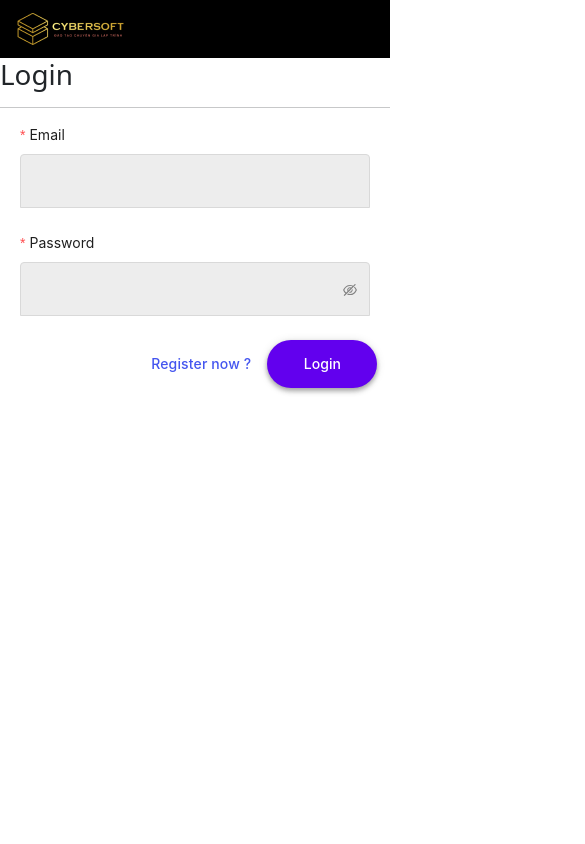
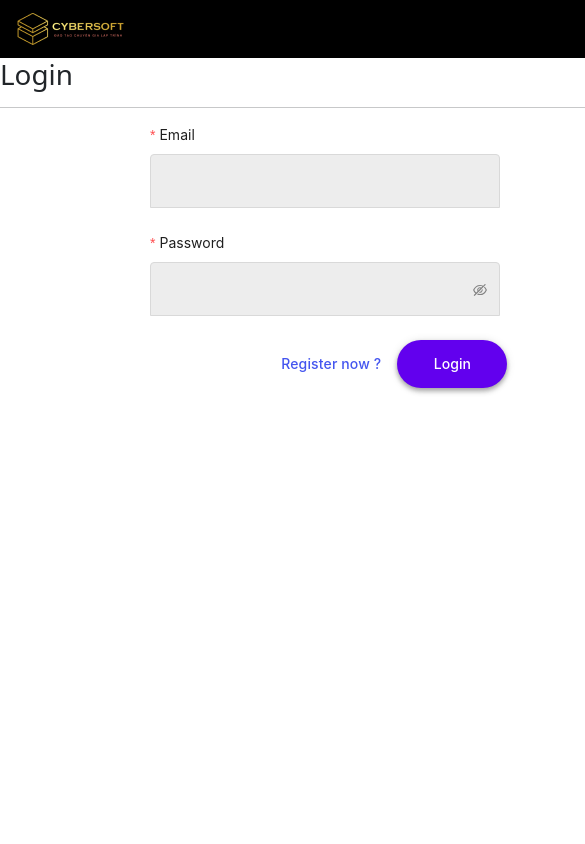
Before and after one commit to alesxanderadam/React-Capstone, a React (Create React App) app: page /login in a window 390 px wide. Shown: the top 844 px of the page, 585 px wide, since content can reach past the window. Built offline with nearby package versions, Linux system fonts and the light colour scheme; a web font is replaced by a local one.

Commit message:
add redux-login and responsive

```diff
--- a/src/assets/scss/style.scss
+++ b/src/assets/scss/style.scss
@@ -9,3 +9,9 @@
         color: #ffff;
     }
 }
+
+@media screen and (max-width: 630px) {
+    #root {
+        width: 650px;
+    }
+}
--- a/src/pages/Login/login.tsx
+++ b/src/pages/Login/login.jsx
@@ -16,11 +16,11 @@ export const Login = () => {
             email: '${label} is not a valid email!',
         },
     };
-    const responseFacebook = (responseFacebook: any) => {
+    const responseFacebook = (responseFacebook) => {
         console.log(responseFacebook)
     }
-    const onSubmit = (login: any) => {
-        const action: any = loginApi(login)
+    const onSubmit = (login) => {
+        const action = loginApi(login)
         dispatch(action)
     }
     return (
@@ -54,7 +54,7 @@ export const Login = () => {
                     </a>
                 </Form.Item> */}
             </Form>
-        </div >
+        </div>
 
     )
 }
```
